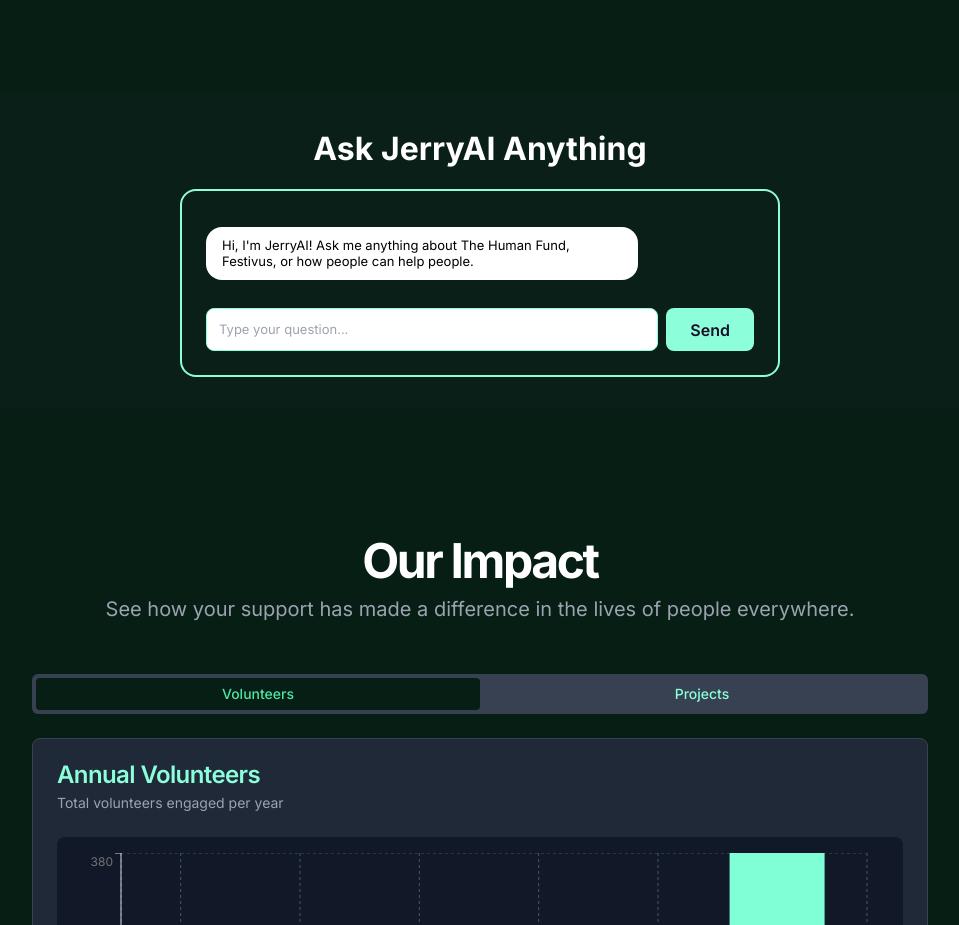
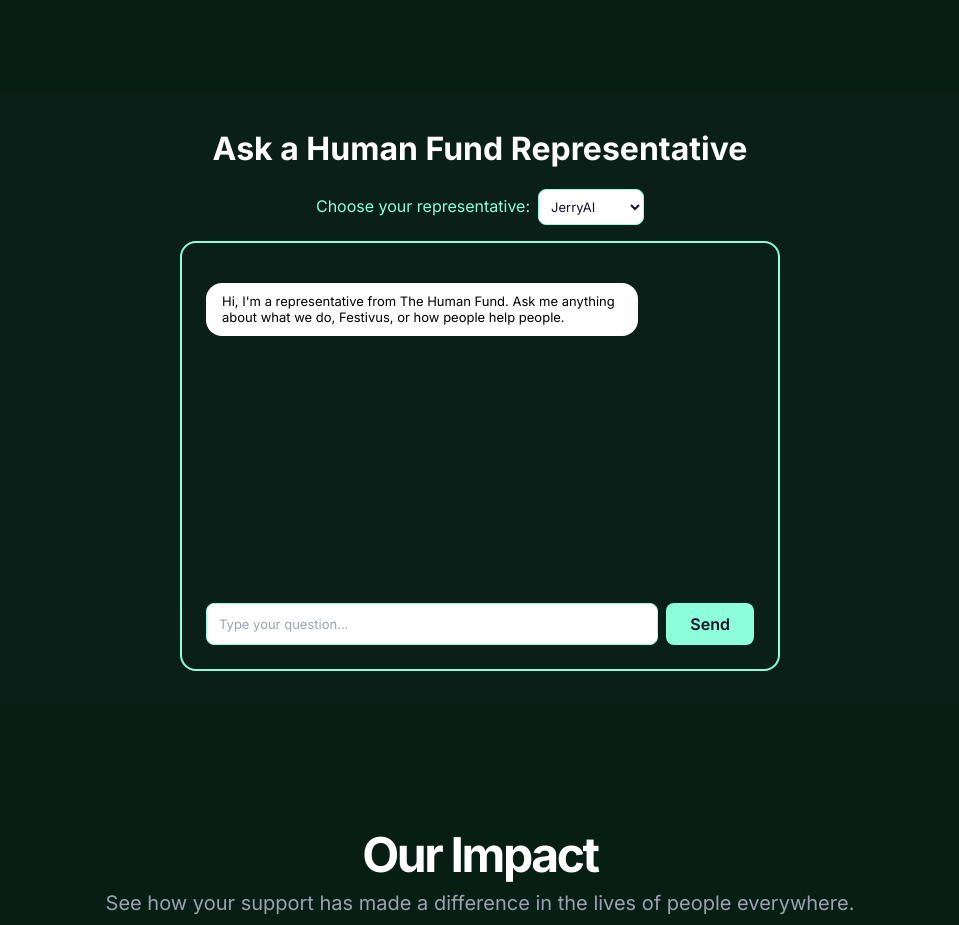
Before and after one commit to mosjellenjo/human-fund-backend, a Next.js app: page / in a window 1280 px wide. Shown: the part 1380-2305 px from the top of the page, without its empty margins (160-1119 px from the left). Built offline with nearby package versions, Linux system fonts and the light colour scheme.

Commit message:
Added 4 personalities to the chatbot in total, incl KrugerAI

```diff
--- a/components/Chatbot.tsx
+++ b/components/Chatbot.tsx
@@ -2,18 +2,32 @@
 import { useState, useRef, useEffect, FormEvent } from "react";
 
 export default function Chatbot() {
+  const defaultGreetings: { [key: string]: string } = {
+    jerry: "Hi, I'm a representative from The Human Fund. Ask me anything about what we do, Festivus, or how people help people.",
+    george: "Hi, I'm a representative from The Human Fund. Ask me about what we do... unless it's about accounting. Or our boss. Or forms. Please don't ask about forms.",
+    kramer: "Hi there! I'm a representative from The Human Fund. What do you need? Let’s get weird and fix the world!",
+    kruger: "Hey. I'm from The Human Fund, apparently. Ask whatever, it's all good. Or not. No pressure.",
+  };
+
+  const typingStatus: { [key: string]: string } = {
+    jerry: "JerryAI is observationally mulling it over...",
+    george: "George is anxiously cooking up a lie about your question...",
+    kramer: "KramericAI is enthusiastically winging a response...",
+    kruger: "KrugerAI is slowly getting around to maybe answering that...",
+  };
+
+  const [representative, setRepresentative] = useState("jerry");
+  const [input, setInput] = useState("");
+  const [isLoading, setIsLoading] = useState(false);
   const [messages, setMessages] = useState<
     { role: "user" | "assistant"; content: string }[]
   >([
     {
       role: "assistant",
-      content:
-        "Hi, I'm JerryAI! Ask me anything about The Human Fund, Festivus, or how people can help people.",
+      content: defaultGreetings["jerry"],
     },
   ]);
 
-  const [input, setInput] = useState("");
-  const [isLoading, setIsLoading] = useState(false);
   const chatAreaRef = useRef<HTMLDivElement>(null);
 
   useEffect(() => {
@@ -35,7 +49,10 @@ export default function Chatbot() {
       const response = await fetch("http://localhost:5000/ask", {
         method: "POST",
         headers: { "Content-Type": "application/json" },
-        body: JSON.stringify({ question: userMessage.content }),
+        body: JSON.stringify({
+          question: userMessage.content,
+          persona: representative,
+        }),
       });
 
       const data = await response.json();
@@ -58,6 +75,17 @@ export default function Chatbot() {
     }
   };
 
+  const handlePersonaChange = (e: React.ChangeEvent<HTMLSelectElement>) => {
+    const newRep = e.target.value;
+    setRepresentative(newRep);
+    setMessages([
+      {
+        role: "assistant",
+        content: defaultGreetings[newRep],
+      },
+    ]);
+  };
+
   return (
     <section
       style={{
@@ -75,8 +103,30 @@ export default function Chatbot() {
             marginBottom: "1rem",
           }}
         >
-          Ask JerryAI Anything
+          Ask a Human Fund Representative
         </h2>
+        <label htmlFor="rep" style={{ marginRight: 8 }}>
+          Choose your representative:
+        </label>
+        <select
+          id="rep"
+          value={representative}
+          onChange={handlePersonaChange}
+          style={{
+            padding: 8,
+            borderRadius: 8,
+            border: "1px solid #8CFFDA",
+            background: "#fff",
+            color: "#181028",
+            fontSize: 13,
+            marginBottom: 16,
+          }}
+        >
+          <option value="jerry">JerryAI</option>
+          <option value="george">VandelAI</option>
+          <option value="kramer">KramericAI</option>
+          <option value="kruger">KrugerAI</option>
+        </select>
       </div>
 
       <div
@@ -92,9 +142,11 @@ export default function Chatbot() {
         <div
           ref={chatAreaRef}
           style={{
-            maxHeight: 320,
+            height: 320,
             overflowY: "auto",
+            overflowX: "hidden",
             paddingRight: 8,
+            paddingTop: 4,
             marginBottom: 16,
           }}
         >
@@ -133,7 +185,7 @@ export default function Chatbot() {
                 lineHeight: 1.3,
               }}
             >
-              JerryAI is typing...
+              {typingStatus[representative]}
             </div>
           )}
         </div>
```
Also changed, not shown: 2 other files (tests, documents, lock files or other folders).
